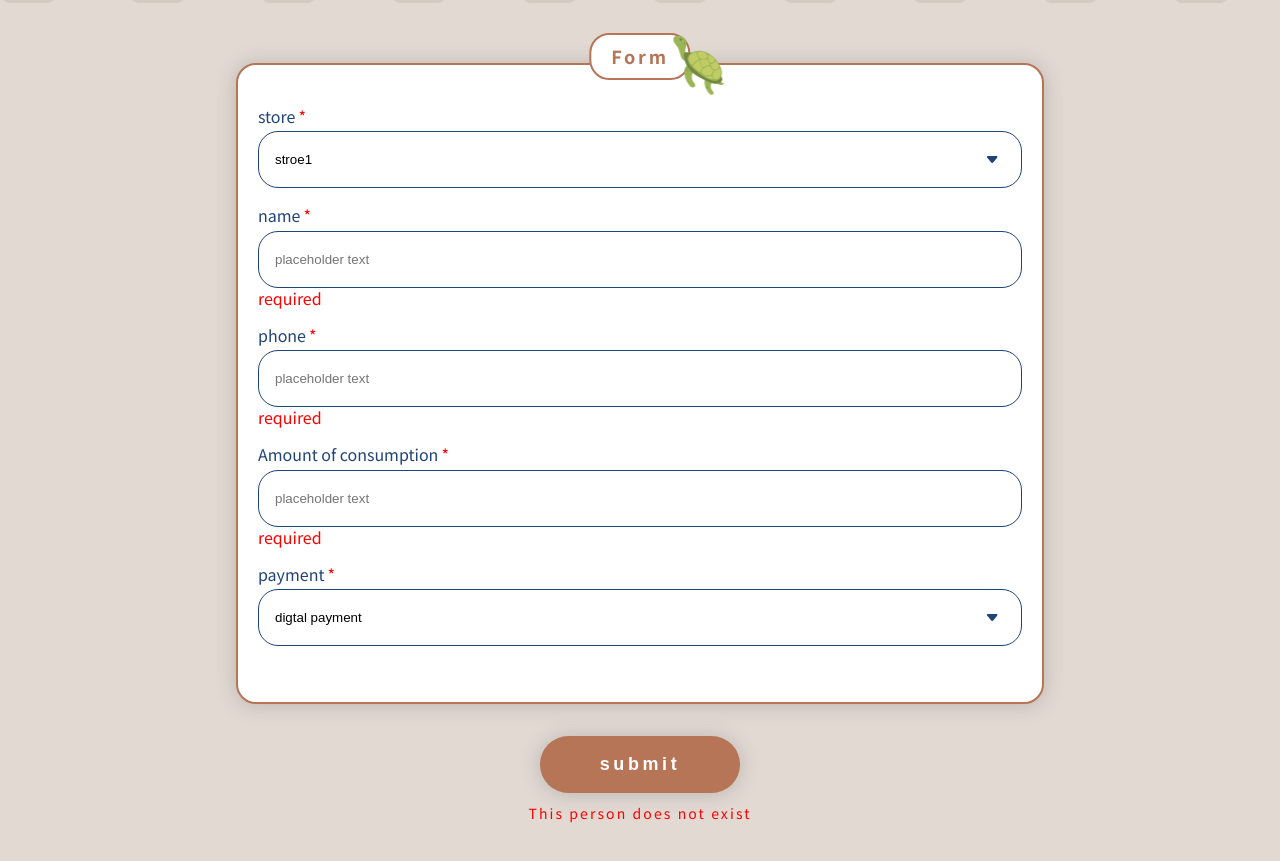
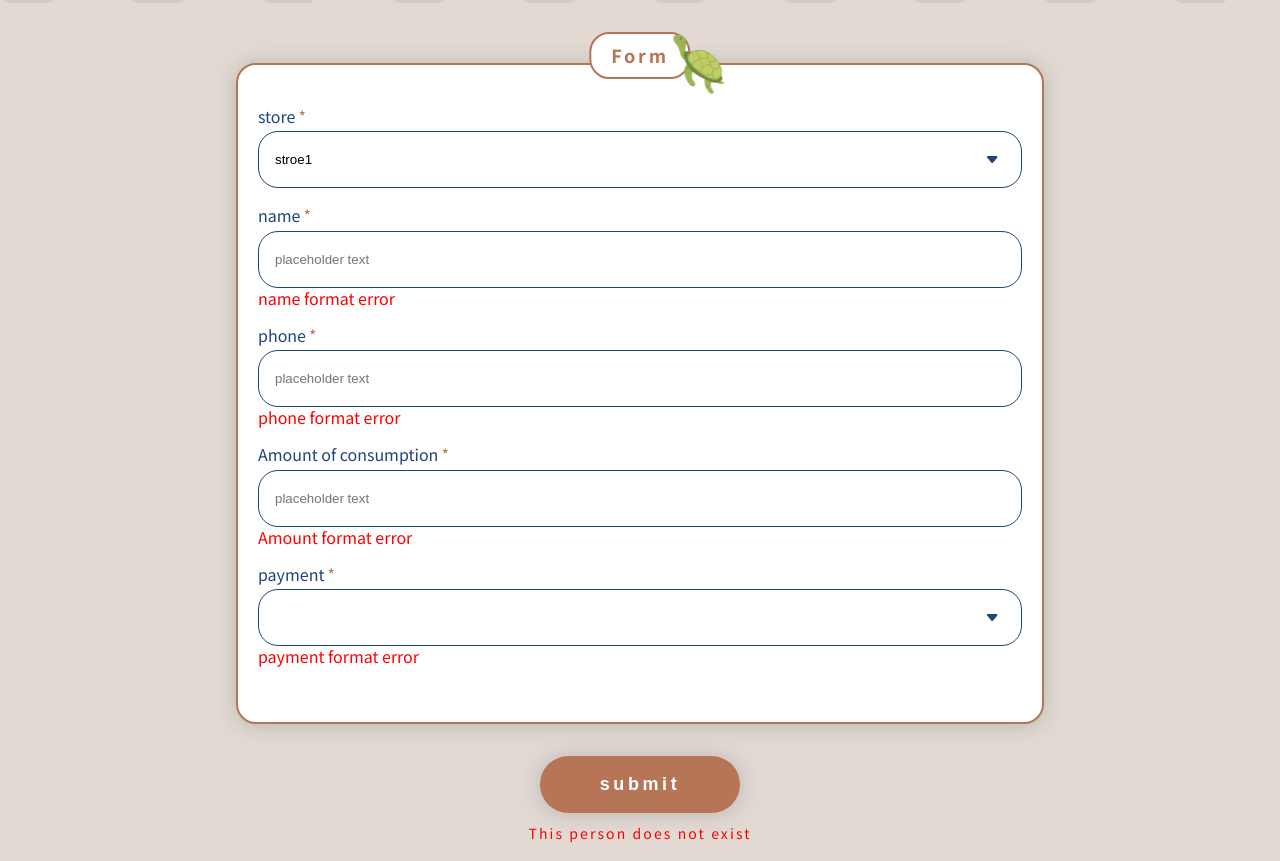
Before and after one commit to AZH0823/FormVaildtor, a Vue app: page / in a window 1280 px wide. Shown: the part 684-1545 px from the top of the page. Built offline with nearby package versions, Linux system fonts and the light colour scheme.

Commit message:
增加姓名,手機,人數,支付 驗證流程及功能

```diff
--- a/src/components/formInput.vue
+++ b/src/components/formInput.vue
@@ -2,22 +2,47 @@
 import { ref, reactive } from 'vue';
 export default {
     setup() {
-    const storeDataList = ref(['stroe1', 'stroe2', 'stroe3'])
-    // const checklist = ref([false, false, false, false, false])
-    const reslutF = ref(false)
-    const checklist = ref([true, true, true, true, true])
+    // get dom with input(name_ref, phone_ref, amount_ref)
+    const name_ref = ref(null);
+    const phone_ref = ref(null);
+    const amount_ref = ref(null);
+    const payment_ref = ref(null);
+    const form_btn = ref(null);
+
+    // data and userInput
+    const storeDataList = ref(['stroe1', 'stroe2', 'stroe3']);
+    const reslutF = ref(false);
+    // let checklist = reactive([true, false, false, false, false])
+    let checklist = reactive({store:true, name:false, phone:false, amount:false, payment:false})
+    // const checklist = ref([true, true, true, true, true]);
     const userInput = reactive({
       store: '',
       name: '',
       phone: '',
       amount: '',
-      payment: 'digtal payment'
+      payment: ''
     })
 
+    const blurCheck = (str) => {
+      // console.log(`blur`,str)
+      if(str == 'name'){
+        const check = vaildName()
+        check ? name_ref._rawValue.classList.remove('vaildError'): name_ref._rawValue.classList.add('vaildError');
+      }else if(str == 'phone'){
+        const check = vaildPhone();
+        check ? phone_ref._rawValue.classList.remove('vaildError') : phone_ref._rawValue.classList.add('vaildError');
+      }else if(str == 'amount'){
+        const check = vaildAmount();
+        check ? amount_ref._rawValue.classList.remove('vaildError') : amount_ref._rawValue.classList.add('vaildError');
+      }else if(str == 'payment'){
+        const check = vaildPayment();
+        check ? payment_ref._rawValue.classList.remove('vaildError') : payment_ref._rawValue.classList.add('vaildError');
+      }
+    }
     const vaildName = () => {
       let nameRule = new RegExp('^[\u4e00-\u9fa5]+$|^[a-zA-Z\s]+$');
       // console.log(`after`, nameRule.test(userInput.name.trim()))
-      return nameRule.test(userInput.name.trim())
+      return nameRule.test(userInput.name.trim());
     }
 
     const vaildPhone = () => {
@@ -28,47 +53,65 @@ export default {
 
     const vaildAmount = () => {
       return parseInt(userInput.amount) > 0;
-      // return false
     }
-    console.log(vaildName());
-    console.log(vaildPhone());
-    console.log(vaildAmount());
-    const submitCheck = () => {
-      console.log(`check form is vaild`)
 
-      for (const result in checklist.value) {
-        // console.log(result)
-        console.log(checklist.value[result])
-        if (checklist.value[result]) {
-          reslutF.value = true
-        } else {
-          reslutF.value = false
-          // console.log(result)
-          break;
-        }
-
-      }
-
-      if (reslutF) {
-        // console.log(reslutF)
-        // console.log(`sucessful`)
-        form_btn.classList.remove('btn-fail')
-        form_btn.classList.add('btn-success')
-      } else {
-        // console.log(`fail`)
-        form_btn.classList.remove('btn-success')
-        form_btn.classList.add('btn-fail')
-      }
+    const vaildPayment =()=>{
+      console.log(userInput.payment.trim() !== '')
+       return userInput.payment.trim() !==''
+    }
 
 
 
+    const submitCheck = () => {
+      console.log(`check form is vaild`);
+
+
+      // 驗證格式
+      checklist.name = vaildName()
+      checklist.phone = vaildPhone()
+      checklist.amount = vaildAmount()
+      checklist.payment = vaildPayment()
+      console.log(checklist)
+
+      // 檢查最終結果
+      let count= 0;
+      for (const result in checklist) {
+        console.log(result,":",checklist[result])
+        if (checklist[result] === true) {
+          console.log(`for in true add count`)
+          count++
+        }else{
+          console.log(`for in false~ do noting`)
+        }
+      }
+      const vaildCheck_length = Object.keys(checklist).length
+      if( parseInt(count) === parseInt(vaildCheck_length) ){
+        reslutF.value = true;
+      }
+
+      console.log('finsh resltf:~',reslutF.value)
+      form_btn._rawValue.classList.remove('btn-fail');
+      form_btn._rawValue.classList.remove('btn-success');
+
+      if(reslutF.value) {
+        // console.log('active:~ success')
+        form_btn._rawValue.classList.add('btn-success');
+      } else {
+        // console.log('active:~ fail')
+        form_btn._rawValue.classList.add('btn-fail');
+      }
 
     }
     return {
+      // dom elemnt
+      name_ref, phone_ref, amount_ref, payment_ref, form_btn,
+
+      // vaildtor
       userInput, storeDataList, checklist, reslutF,
       submitCheck,
-      // 驗證
-      vaildName, vaildPhone, vaildAmount
+
+      vaildName, vaildPhone, vaildAmount, vaildPayment,
+      blurCheck,
     }
   }
 }
@@ -80,38 +123,39 @@ export default {
         <div class="formInputer br-2 b-shadow bradius-20" id="formInputer">
           <h5 class="formTitle p-2 bradius-20">Form</h5>
           <div class="input">
-            <label for="input-store" class="p-1">store<span style="color:red">*</span></label>
+            <label for="input-store" class="p-1">store<span class="p-2">*</span></label>
             <select placeholder="placeholder text" id="input-store" class="bradius-20">
               <option :value="store" v-for="store in storeDataList">{{ store }}</option>
 
             </select>
           </div>
            <div class="input">
-              <label for="input-name" class="p-1">name<span style="color:red">*</span></label>
-              <input type="text" placeholder="placeholder text" id="input-name" class="bradius-20" v-model="userInput.name">
+              <label for="input-name" class="p-1">name<span class="p-2">*</span></label>
+              <input type="text" placeholder="placeholder text" id="input-name" class="bradius-20" v-model="userInput.name" @blur="blurCheck('name')" ref="name_ref">
 
-              <span v-if="!vaildName()" class="error">required</span>
+              <span v-if="!vaildName()" class="error">name format error</span>
             </div>
              <div class="input">
-              <label for="input-phone" class="p-1">phone<span style="color:red">*</span></label>
-              <input type="text" placeholder="placeholder text" id="input-phone" class="bradius-20" v-model="userInput.phone" maxlength="10">
-              <span v-if="!vaildPhone()" class="error">required</span>
+              <label for="input-phone" class="p-1">phone<span class="p-2">*</span></label>
+              <input type="text" placeholder="placeholder text" id="input-phone" class="bradius-20" v-model="userInput.phone" maxlength="10" @blur="blurCheck('phone')" ref="phone_ref">
+              <span v-if="!vaildPhone()" class="error">phone format error</span>
             </div>
              <div class="input">
-              <label for="input-amount" class="p-1">Amount of consumption<span style="color:red">*</span></label>
-              <input type="number" placeholder="placeholder text" id="input-amount" class="bradius-20" v-model.amount="userInput.amount">
-               <span v-if="!vaildAmount()" class="error">required</span>
+              <label for="input-amount" class="p-1">Amount of consumption<span class="p-2">*</span></label>
+              <input type="number" placeholder="placeholder text" id="input-amount" class="bradius-20" v-model.amount="userInput.amount" @blur="blurCheck('amount')" ref="amount_ref">
+               <span v-if="!vaildAmount()" class="error">Amount format error</span>
             </div>
              <div class="input">
-              <label for="input-pay" class="p-1">payment<span style="color:red">*</span></label>
-              <select placeholder="placeholder text" id="input-pay" class="bradius-20" v-model="userInput.payment">
+              <label for="input-pay" class="p-1">payment<span class="p-2">*</span></label>
+              <select placeholder="placeholder text" id="input-pay" class="bradius-20" v-model="userInput.payment" @blur="blurCheck('payment')" ref="payment_ref">
                 <option value="digtal payment" selected>digtal payment</option>
                 <option value="ATM">ATM</option>
               </select>
+              <span v-if="!vaildPayment()" class="error">payment format error</span>
             </div>
         </div>
-        <button class="form-btn b-shadow">submit</button>
-        <p class="sub-title error">
+        <button class="form-btn b-shadow" ref="form_btn" @click="submitCheck">submit</button>
+        <p class="sub-title error" v-if="!reslutF">
           This person does not exist
         </p>
         <!-- <button class="form-btn btn-success b-shadow">submit</button> -->
@@ -198,6 +242,16 @@ export default {
           border: 1px solid #204379;
           padding: 8px 16px;
         }
+        &>select:focus,
+        &>input:focus{
+          outline: 3px solid #93BBF9;
+          border: transparent;
+        }
+        &>select.vaildError,
+        &>input.vaildError{
+          outline: 3px solid #E06D6D;
+          border: transparent;
+        }
         &>#input-amount::-webkit-outer-spin-button,
         &>#input-amount::-webkit-inner-spin-button{
           -webkit-appearance: none;
```
Also changed, not shown: src/Mainform.vue (+4 -15 lines).
